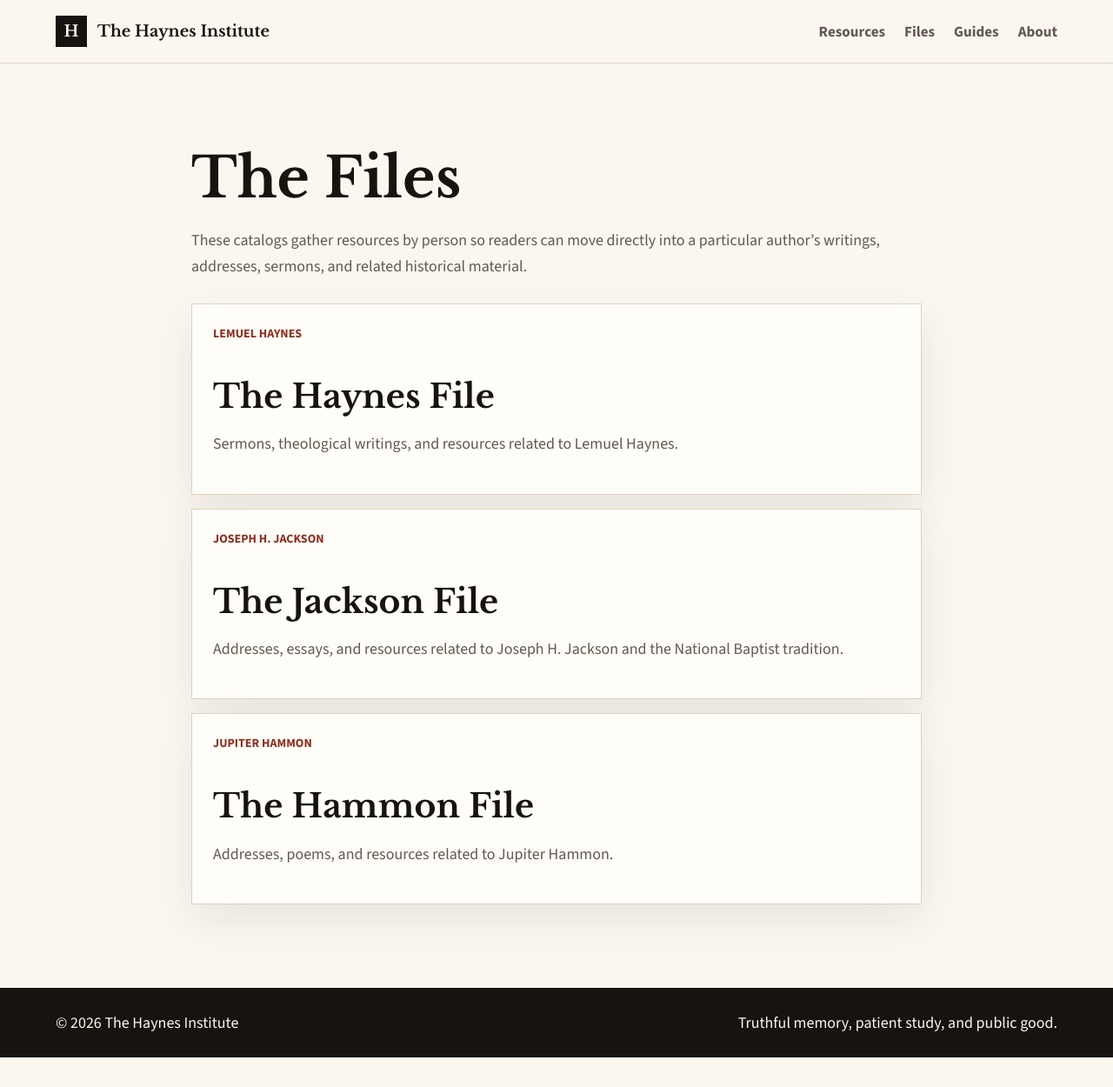
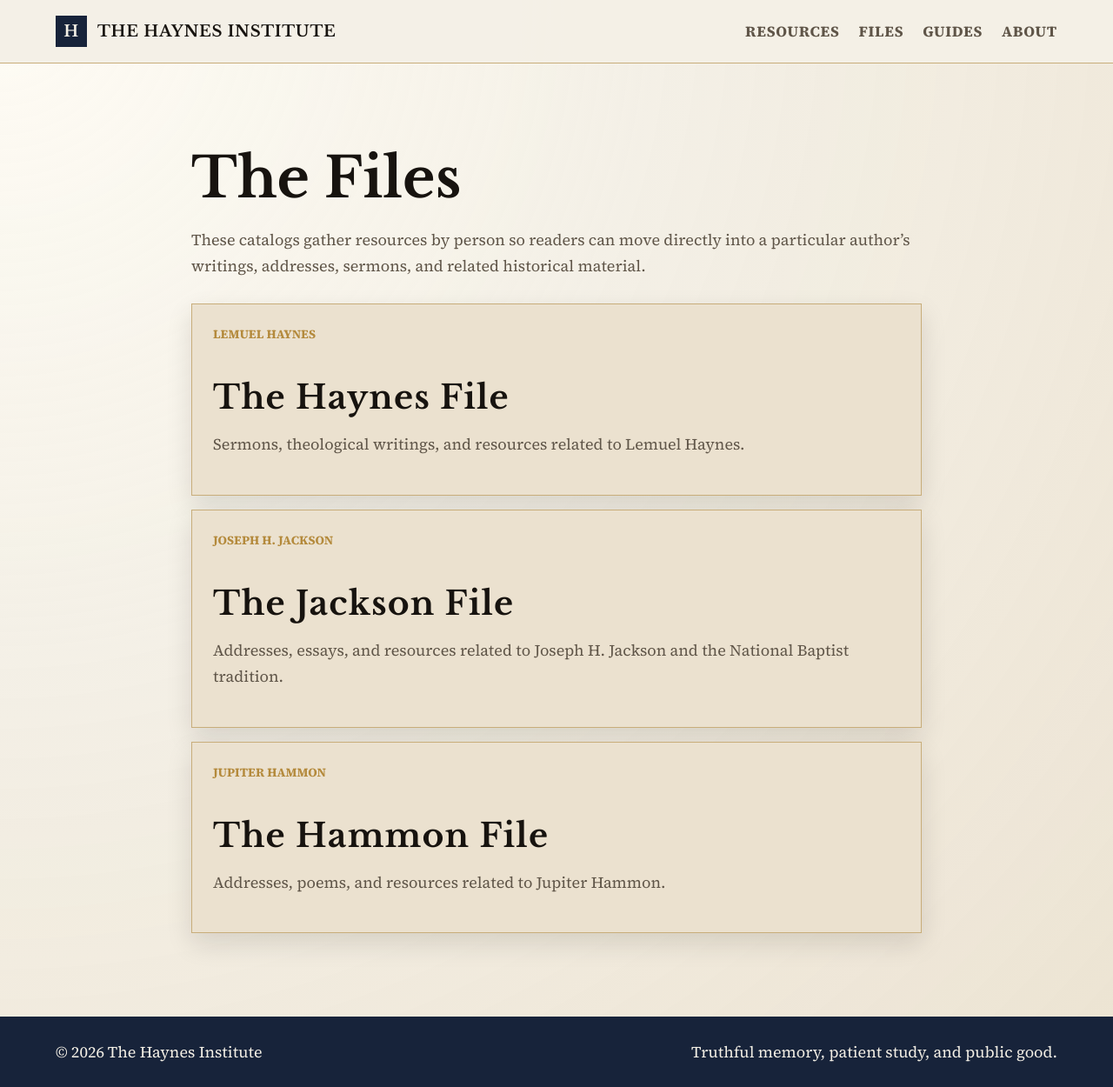
Before and after one commit to devguykyle/haynes-institute, a Jekyll site: the page built from files.md, in a window 1280 px wide and 1250 px high. Shown: the whole window at 87% size. Built offline with Jekyll 4.4.1, drawn with Linux system fonts in a browser that asks for light colours.

Commit message:
redesign for the home page

```diff
--- a/_layouts/default.html
+++ b/_layouts/default.html
@@ -6,7 +6,7 @@
     {% seo %}
     <link rel="preconnect" href="https://fonts.googleapis.com">
     <link rel="preconnect" href="https://fonts.gstatic.com" crossorigin>
-    <link href="https://fonts.googleapis.com/css2?family=Libre+Baskerville:wght@400;700&family=Source+Sans+3:wght@400;500;600;700&display=swap" rel="stylesheet">
+    <link href="https://fonts.googleapis.com/css2?family=Libre+Baskerville:wght@400;700&family=Source+Serif+4:opsz,wght@8..60,400;8..60,600;8..60,700&display=swap" rel="stylesheet">
     <link rel="stylesheet" href="{{ '/assets/css/style.css' | relative_url }}">
   </head>
   <body class="{{ page.body_class }}">
--- a/assets/css/style.scss
+++ b/assets/css/style.scss
@@ -3,17 +3,17 @@
 
 :root {
   --ink: #17130f;
-  --muted: #62594f;
-  --paper: #fbf7ef;
-  --panel: #fffdf8;
-  --line: #ded3c3;
-  --red: #8e2f21;
-  --green: #295f4a;
-  --blue: #234d6f;
-  --gold: #bd8b2f;
-  --shadow: 0 18px 45px rgba(23, 19, 15, 0.08);
-  --serif: "Libre Baskerville", Georgia, serif;
-  --sans: "Source Sans 3", Arial, sans-serif;
+  --muted: #5f5548;
+  --paper: #f4f0e6;
+  --panel: #ebe1cf;
+  --line: #c8ad7a;
+  --brown: #3b2a1e;
+  --green: #243c2e;
+  --blue: #17233a;
+  --gold: #b48a3c;
+  --shadow: 0 12px 28px rgba(23, 19, 15, 0.12);
+  --serif: Baskerville, "Libre Baskerville", Georgia, serif;
+  --body: "Source Serif 4", Georgia, serif;
 }
 
 * {
@@ -23,11 +23,14 @@
 html {
   color: var(--ink);
   background: var(--paper);
-  font-family: var(--sans);
+  font-family: var(--body);
   font-size: 18px;
 }
 
 body {
+  background:
+    radial-gradient(circle at top left, rgba(255, 253, 246, 0.92), rgba(244, 240, 230, 0.74) 42%, rgba(235, 225, 207, 0.86)),
+    var(--paper);
   margin: 0;
 }
 
@@ -37,7 +40,7 @@ a {
 
 .site-header {
   align-items: center;
-  background: rgba(251, 247, 239, 0.94);
+  background: rgba(244, 240, 230, 0.96);
   border-bottom: 1px solid var(--line);
   display: flex;
   gap: 24px;
@@ -54,12 +57,14 @@ a {
   font-family: var(--serif);
   font-weight: 700;
   gap: 12px;
+  letter-spacing: 0.04em;
   text-decoration: none;
+  text-transform: uppercase;
 }
 
 .brand__mark {
   align-items: center;
-  background: var(--ink);
+  background: var(--blue);
   color: var(--paper);
   display: inline-flex;
   height: 36px;
@@ -73,6 +78,8 @@ a {
   gap: 8px 22px;
   font-size: 0.95rem;
   font-weight: 700;
+  letter-spacing: 0.04em;
+  text-transform: uppercase;
 }
 
 .site-nav a {
@@ -81,7 +88,7 @@ a {
 }
 
 .site-nav a:hover {
-  color: var(--red);
+  color: var(--gold);
 }
 
 .site-main {
@@ -90,12 +97,12 @@ a {
 
 .hero {
   background:
-    linear-gradient(rgba(23, 19, 15, 0.56), rgba(23, 19, 15, 0.5)),
+    linear-gradient(90deg, rgba(23, 35, 58, 0.94), rgba(23, 35, 58, 0.72), rgba(59, 42, 30, 0.45)),
     url("https://images.unsplash.com/photo-1507842217343-583bb7270b66?auto=format&fit=crop&w=1800&q=80") center / cover;
   color: #fffdf8;
   display: flex;
-  min-height: clamp(360px, 52vh, 520px);
-  padding: clamp(44px, 7vw, 84px) clamp(20px, 5vw, 64px);
+  min-height: clamp(280px, 38vh, 400px);
+  padding: clamp(32px, 5vw, 58px) clamp(20px, 5vw, 64px);
 }
 
 .hero__content {
@@ -105,9 +112,9 @@ a {
 
 .eyebrow {
   color: var(--gold);
-  font-size: 0.78rem;
+  font-size: 0.72rem;
   font-weight: 800;
-  letter-spacing: 0;
+  letter-spacing: 0.12em;
   margin: 0 0 14px;
   text-transform: uppercase;
 }
@@ -121,13 +128,15 @@ a {
 }
 
 .hero h1 {
-  font-size: clamp(2.7rem, 7vw, 5.6rem);
+  font-size: clamp(2.15rem, 5vw, 4.1rem);
+  letter-spacing: 0.03em;
   margin: 0;
   max-width: 980px;
+  text-transform: uppercase;
 }
 
 .hero__lead {
-  font-size: clamp(1.1rem, 2vw, 1.42rem);
+  font-size: clamp(1rem, 1.5vw, 1.2rem);
   line-height: 1.55;
   max-width: 720px;
 }
@@ -143,15 +152,18 @@ a {
   border: 1px solid currentColor;
   display: inline-flex;
   font-weight: 800;
+  letter-spacing: 0.08em;
   justify-content: center;
   min-width: 156px;
   padding: 12px 18px;
   text-decoration: none;
+  text-transform: uppercase;
 }
 
 .button--primary {
-  background: #fffdf8;
-  color: var(--ink);
+  background: var(--gold);
+  border-color: var(--gold);
+  color: var(--blue);
 }
 
 .button--secondary {
@@ -159,7 +171,7 @@ a {
 }
 
 .section {
-  padding: clamp(54px, 8vw, 96px) clamp(20px, 5vw, 64px);
+  padding: clamp(48px, 7vw, 82px) clamp(20px, 5vw, 64px);
 }
 
 .section__header {
@@ -175,8 +187,10 @@ a {
 }
 
 .section h2 {
-  font-size: clamp(2rem, 4vw, 3.6rem);
+  font-size: clamp(1.8rem, 3.5vw, 3rem);
+  letter-spacing: 0.04em;
   margin: 0 0 24px;
+  text-transform: uppercase;
 }
 
 .feature-grid,
@@ -206,6 +220,7 @@ a {
 .article-card h3,
 .resource-index__item h2 {
   font-family: var(--serif);
+  letter-spacing: 0.03em;
   margin: 0 0 10px;
 }
 
@@ -221,7 +236,7 @@ a {
 
 .section--split {
   align-items: start;
-  background: #efe6d7;
+  background: #ebe1cf;
   display: grid;
   gap: clamp(28px, 5vw, 64px);
   grid-template-columns: minmax(0, 0.9fr) minmax(280px, 1.1fr);
@@ -232,7 +247,7 @@ a {
 }
 
 .section--accent {
-  background: var(--green);
+  background: var(--blue);
   color: var(--panel);
 }
 
@@ -262,7 +277,7 @@ a {
 }
 
 .article-card span {
-  color: var(--red);
+  color: var(--gold);
   display: block;
   font-size: 0.78rem;
   font-weight: 800;
@@ -282,7 +297,7 @@ a {
 .source-list__item span,
 .guide-card span,
 .resource-index__item span {
-  color: var(--red);
+  color: var(--gold);
   display: block;
   font-size: 0.78rem;
   font-weight: 800;
@@ -317,7 +332,7 @@ a {
 }
 
 .subtitle {
-  color: var(--red);
+  color: var(--gold);
   font-family: var(--serif);
   font-size: clamp(1.25rem, 2.4vw, 1.8rem);
   font-weight: 700;
@@ -326,7 +341,7 @@ a {
 
 .pull-quote {
   background: #efe6d7;
-  border-left: 6px solid var(--red);
+  border-left: 6px solid var(--gold);
   margin: 34px 0;
   padding: 24px clamp(22px, 4vw, 38px);
 }
@@ -375,13 +390,57 @@ a {
 
 .site-footer {
   align-items: center;
-  background: var(--ink);
+  background: var(--blue);
   color: var(--paper);
   display: flex;
   flex-wrap: wrap;
   gap: 12px 24px;
   justify-content: space-between;
   padding: 28px clamp(20px, 5vw, 64px);
+}
+
+.text-link {
+  color: var(--gold);
+  display: inline-flex;
+  font-weight: 700;
+  letter-spacing: 0.08em;
+  margin-top: 10px;
+  text-decoration: none;
+  text-transform: uppercase;
+}
+
+.text-link::after {
+  content: " ->";
+}
+
+.mini-about {
+  align-items: center;
+  background: var(--blue);
+  color: var(--paper);
+  display: grid;
+  gap: clamp(22px, 4vw, 48px);
+  grid-template-columns: auto minmax(0, 760px);
+}
+
+.mini-about .eyebrow {
+  color: var(--gold);
+}
+
+.mini-about p {
+  color: #ebe1cf;
+  line-height: 1.7;
+}
+
+.mini-about__mark {
+  align-items: center;
+  border: 1px solid var(--gold);
+  color: var(--gold);
+  display: flex;
+  font-family: var(--serif);
+  font-size: clamp(2.2rem, 5vw, 4rem);
+  height: clamp(76px, 12vw, 120px);
+  justify-content: center;
+  width: clamp(76px, 12vw, 120px);
 }
 
 .site-footer p {
@@ -397,7 +456,8 @@ a {
   .feature-grid,
   .article-grid,
   .guide-grid,
-  .section--split {
+  .section--split,
+  .mini-about {
     grid-template-columns: 1fr;
   }
 
```
Also changed, not shown: index.md (+11 -1 lines).
